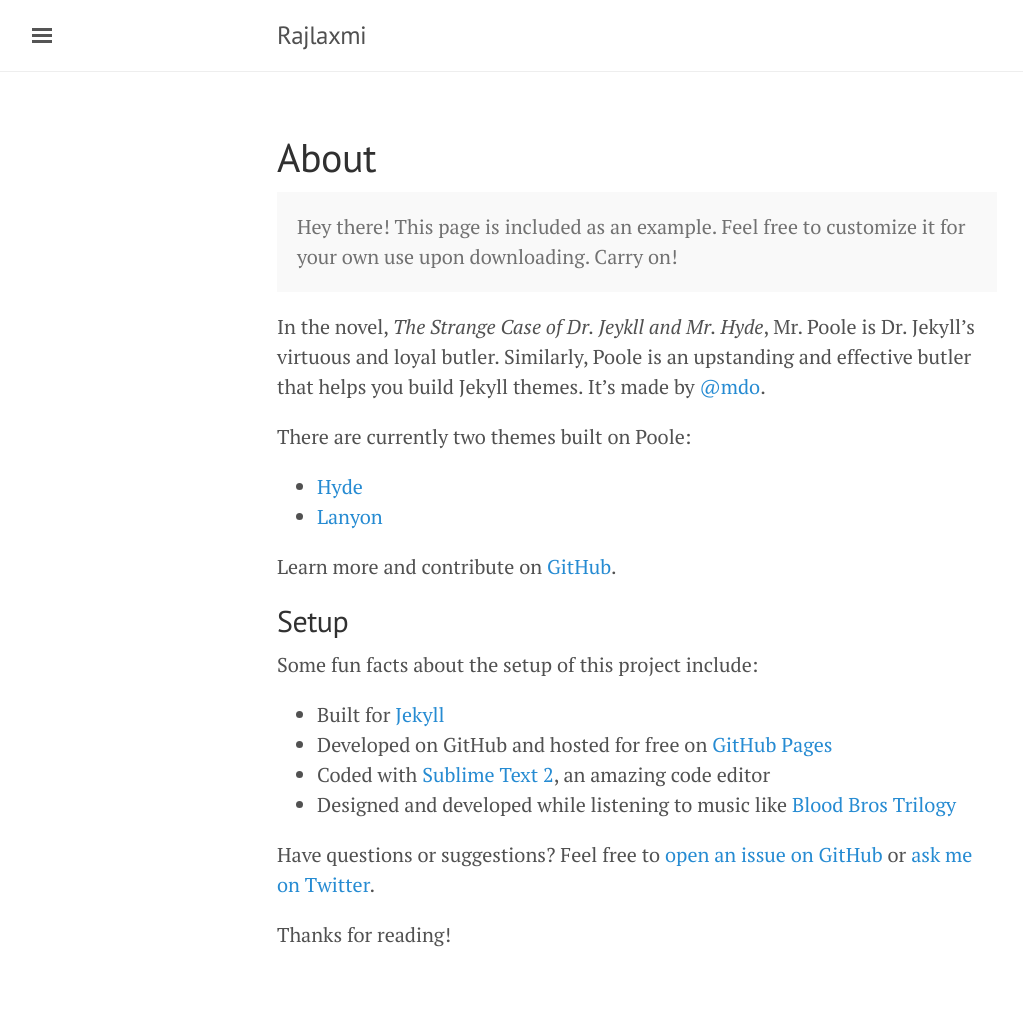
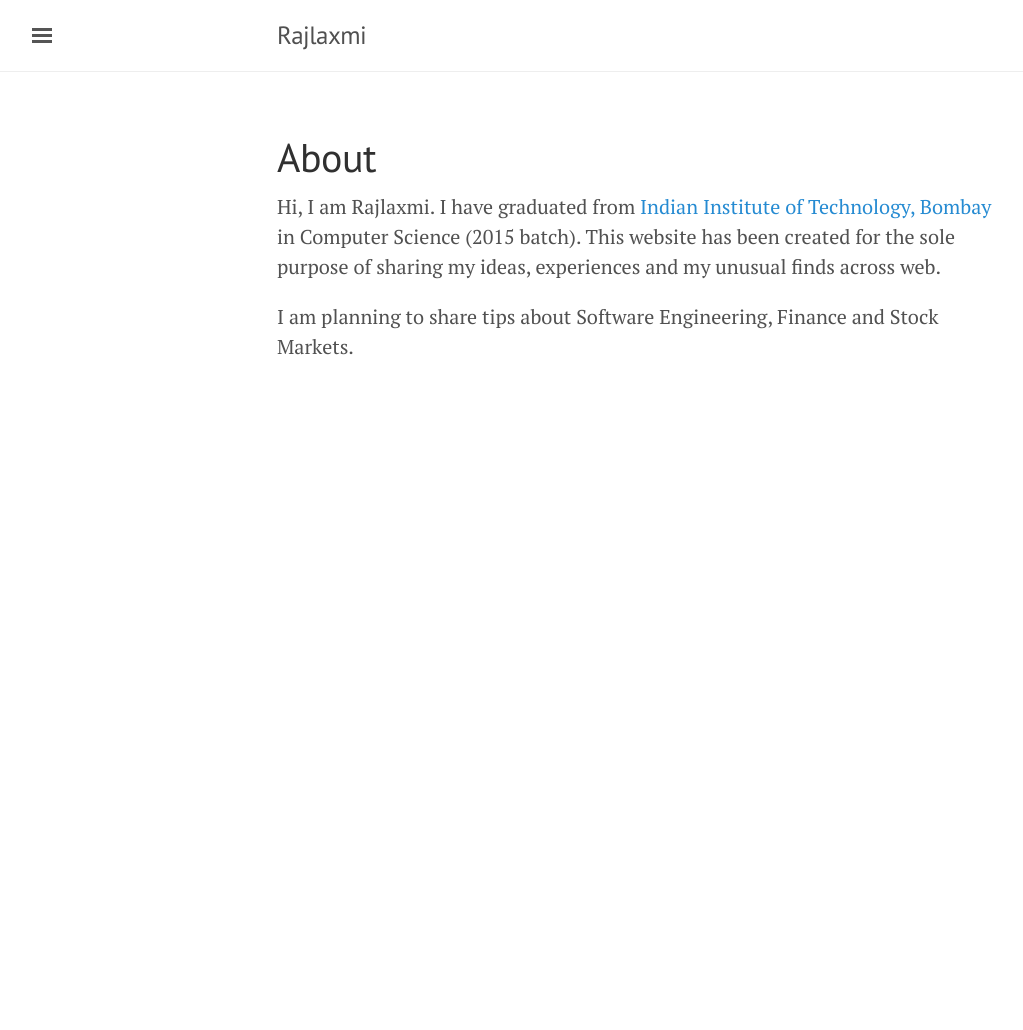
Before and after one commit to Rajlaxmi/rajlaxmi.github.io, a Jekyll site: the page built from about.md, in a window 1280 px wide. Shown: the whole page, without its empty margins (3-1026 px from the left). Built offline with Jekyll 4.4.1, drawn with Linux system fonts in a browser that asks for light colours; comment, search, counter and statistics services are not loaded; after the commit the page ends 900 px from its top, so only the background shows below that.

Commit message:
Removed old files/messages

```diff
--- a/_config.yml
+++ b/_config.yml
@@ -8,7 +8,10 @@
 title:               Rajlaxmi
 tagline:             ''
 #description:         'A reserved <a href="http://jekyllrb.com" target="_blank">Jekyll</a> theme that places the utmost gravity on content with a hidden drawer. Made by <a href="https://twitter.com/mdo" target="_blank">@mdo</a>.'
-description:         'My resume and posts'
+description:         'Hi! I am Rajlaxmi.
+<br>
+<br>
+Lifelong learner. Traveller. Swimmer. Associate at <a href="http://www.alpha-grep.com/" target="_blank">Alphagrep Securities</a>'
 url:                 http://rajlaxmi.github.io
 baseurl:             ''
 plugins: [jekyll-paginate]
--- a/_includes/sidebar.html
+++ b/_includes/sidebar.html
@@ -25,9 +25,8 @@
       {% endif %}
     {% endfor %}
 
-    <a class="sidebar-nav-item" href="{{ site.github.repo }}/archive/v{{ site.version }}.zip">Download</a>
-    <a class="sidebar-nav-item" href="{{ site.github.repo }}">GitHub project</a>
-    <span class="sidebar-nav-item">Currently v{{ site.version }}</span>
+    <a class="sidebar-nav-item" href="{{ https://github.com/Rajlaxmi/rajlaxmi.github.io }}">GitHub project</a>
+    <!-- <span class="sidebar-nav-item">Currently v{{ site.version }}</span> -->
   </nav>
 
   <div class="sidebar-item">
--- a/_layouts/default.html
+++ b/_layouts/default.html
@@ -26,6 +26,22 @@
 
     <label for="sidebar-checkbox" class="sidebar-toggle"></label>
 
+
+    <!-- Start of StatCounter Code -->
+    <script type="text/javascript">
+    //<![CDATA[
+    var sc_project=11510166;
+    var sc_invisible=1;
+    var sc_security="fecec177";
+    var sc_https=1;
+    var scJsHost = (("https:" == document.location.protocol) ? "https://secure." : "http://www.");
+    document.write("<sc"+"ript type='text/javascript' src='" + scJsHost+ "statcounter.com/counter/counter_xhtml.js'></"+"script>");
+    //]]>
+    </script>
+    <noscript><div class="statcounter"><a title="Web Analytics" href="http://statcounter.com/" class="statcounter"><img class="statcounter" src="//c.statcounter.com/11510166/0/fecec177/1/" alt="Web Analytics" /></a></div></noscript>
+    <!-- End of StatCounter Code for Blogger / Blogspot -->
+
+
     <script>
       (function(document) {
         var toggle = document.querySelector('.sidebar-toggle');
--- a/about.md
+++ b/about.md
@@ -3,28 +3,6 @@
 title: About
 ---
 
-<p class="message">
-  Hey there! This page is included as an example. Feel free to customize it for your own use upon downloading. Carry on!
-</p>
+Hi, I am Rajlaxmi. I have graduated from [Indian Institute of Technology, Bombay](http://www.iitb.ac.in/){:target="_blank"} in Computer Science (2015 batch). This website has been created for the sole purpose of sharing my ideas, experiences and my unusual finds across web.
 
-In the novel, *The Strange Case of Dr. Jeykll and Mr. Hyde*, Mr. Poole is Dr. Jekyll's virtuous and loyal butler. Similarly, Poole is an upstanding and effective butler that helps you build Jekyll themes. It's made by [@mdo](https://twitter.com/mdo).
-
-There are currently two themes built on Poole:
-
-* [Hyde](http://hyde.getpoole.com)
-* [Lanyon](http://lanyon.getpoole.com)
-
-Learn more and contribute on [GitHub](https://github.com/poole).
-
-## Setup
-
-Some fun facts about the setup of this project include:
-
-* Built for [Jekyll](http://jekyllrb.com)
-* Developed on GitHub and hosted for free on [GitHub Pages](https://pages.github.com)
-* Coded with [Sublime Text 2](http://sublimetext.com), an amazing code editor
-* Designed and developed while listening to music like [Blood Bros Trilogy](https://soundcloud.com/maddecent/sets/blood-bros-series)
-
-Have questions or suggestions? Feel free to [open an issue on GitHub](https://github.com/poole/issues/new) or [ask me on Twitter](https://twitter.com/mdo).
-
-Thanks for reading!
+I am planning to share tips about Software Engineering, Finance and Stock Markets.
```
